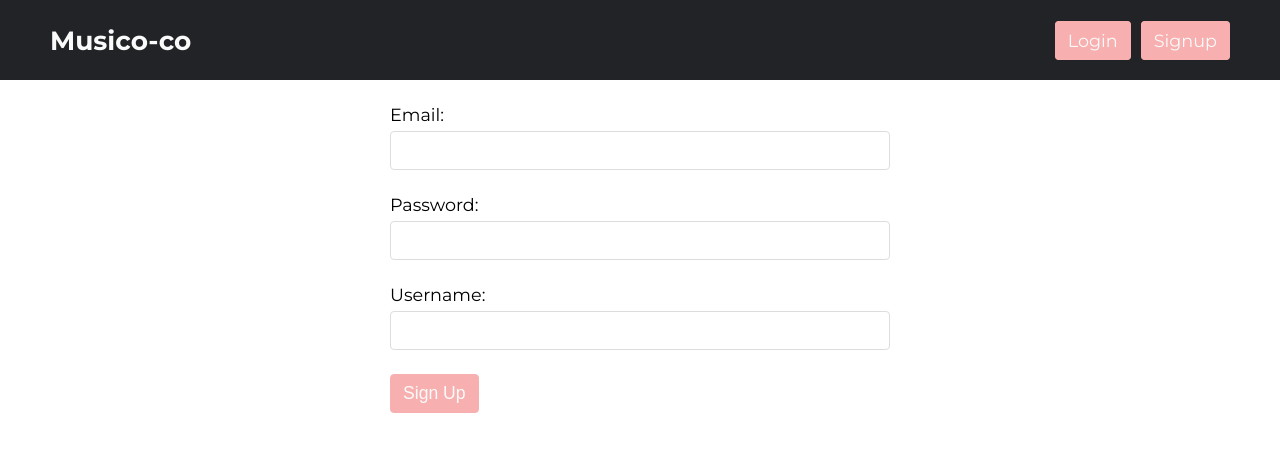
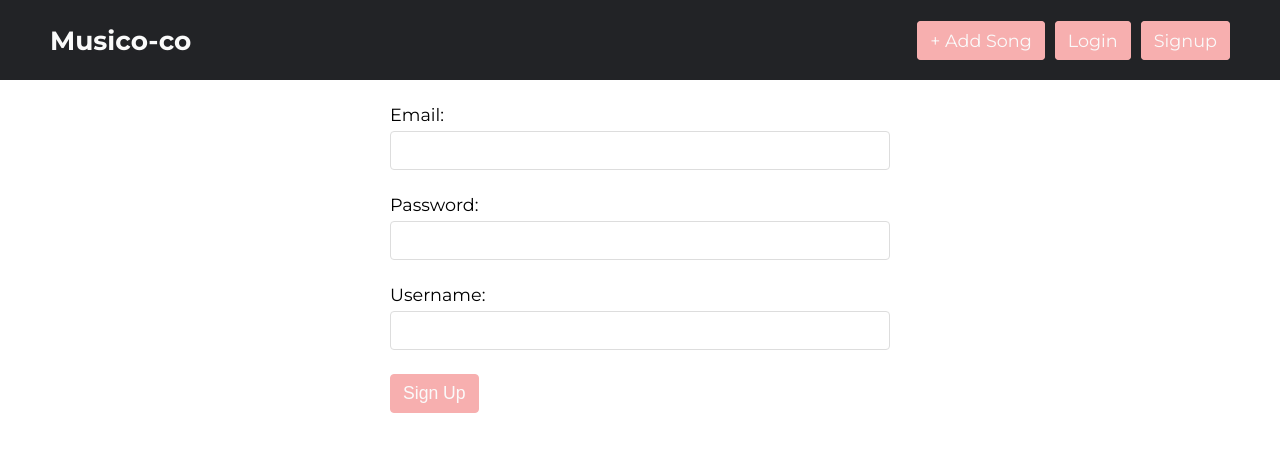
Before and after one commit to pmita/musico, a React (Create React App) app: page /signup in a window 1280 px wide. Shown: the top 452 px of the page. Built offline with nearby package versions, Linux system fonts and the light colour scheme; no server answers.

Commit message:
Feature/Guarded routes, and minor fixes

```diff
--- a/src/App.js
+++ b/src/App.js
@@ -1,14 +1,29 @@
 import './App.css';
 // ROUTING
-import { BrowserRouter as Router, Routes, Route } from 'react-router-dom'
+import { BrowserRouter as Router, Routes, Route, Outlet, Navigate } from 'react-router-dom'
 // PAGES
 import Home from './pages/home/Home';
 import Login from './pages/login/Login';
 import Signup from './pages/signup/Signup';
 // COMPONENTS
 import Navbar from './components/Navbar';
+// HOOKS
+import { useAuthContext } from './hooks/useAuthContext';
+import Create from './pages/create/Create';
 
 function App() {
+  // STATE
+  const { user } = useAuthContext()
+
+  // FUNCTIONS
+  const PrivateRouteToLogin = () => {
+    return user ? <Outlet /> : <Navigate to='/login' />
+  }
+
+  const PrivateRouteToHome = () => {
+    return user ? <Navigate to='/' /> : <Outlet />
+  }
+
   return (
     <Router>
       <div className="App">
@@ -16,7 +31,12 @@ function App() {
         <Routes>
           <Route path='/' exact element={<Home />} />
           <Route path='/login' element={<Login />} />
-          <Route path='/signup' element={<Signup />} />
+          <Route path='/signup' element={<PrivateRouteToHome />}>
+            <Route path='/signup' element={<Signup />} />
+          </Route>
+          <Route path='/create' element={<PrivateRouteToLogin />}>
+            <Route path='/create' element={<Create />} />
+          </Route>
         </Routes>
       </div>
     </Router>
--- a/src/components/Navbar.css
+++ b/src/components/Navbar.css
@@ -14,6 +14,11 @@
     transition: all 0.3s ease-in;
 }
 
+ul li{
+    align-self: center;
+    color: var(--white-color);
+}
+
 .navbar-right{
     display: flex;
     justify-content: flex-end;
--- a/src/components/Navbar.js
+++ b/src/components/Navbar.js
@@ -11,12 +11,29 @@ const Navbar = () => {
     const { user } = useAuthContext()
     const { signout, isPending } = useLogout()
 
+    console.log(user)
+
     return(
         <nav className='navbar'>
             <h2 className='navbar-left'>
                 <Link to='/'>Musico-co</Link>
             </h2>
             <ul className='navbar-right'>
+                {user && (
+                    <li>
+                        <h4>Hey, {user.displayName}</h4>
+                    </li>
+                )}
+
+                <li>
+                    <Link
+                        to='/create'
+                        className='btn'
+                    >
+                        + Add Song
+                    </Link>
+                </li>
+
                 {!user && (
                     <>
                         <li>
--- /dev/null
+++ b/src/pages/create/Create.js
@@ -0,0 +1,12 @@
+import React from 'react'
+import './Create.css';
+
+const Create = () => {
+    return(
+        <div>
+            welcome to Create page component
+        </div>
+    );
+}
+
+export default Create;
--- a/src/pages/signup/Signup.js
+++ b/src/pages/signup/Signup.js
@@ -16,8 +16,7 @@ const Signup = () => {
     //EVENTS
     const handleSubmit = async (e) => {
         e.preventDefault()
-        console.log(email, password, displayName)
-        await signup(email, password)
+        await signup(email, password, displayName)
         navigate('/')
     }
 
```
Also changed, not shown: src/pages/create/Create.css (added).
